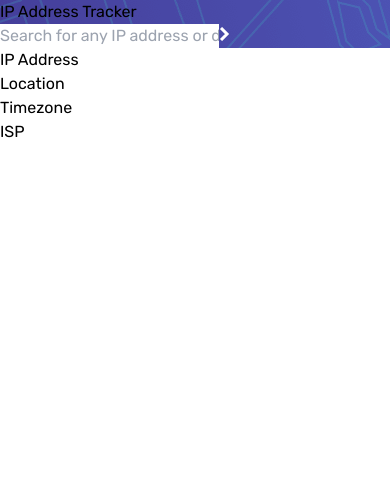
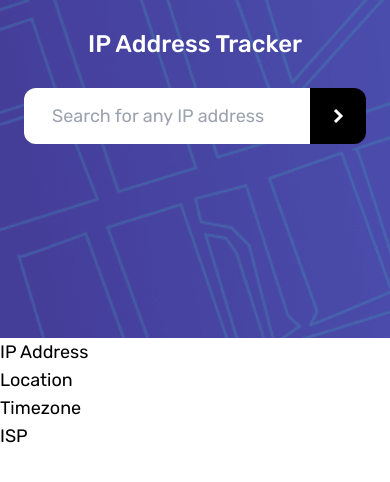
Before and after one commit to SakonBel/ip-address-tracker-FEM, a React (Create React App) app: page / in a window 390 px wide. Shown: the top 482 px of the page. Built offline with nearby package versions, Linux system fonts and the light colour scheme.

Commit message:
Design the mobile header

```diff
--- a/src/App.js
+++ b/src/App.js
@@ -3,9 +3,11 @@ import SearchBar from "./components/SearchBar";
 
 function App() {
   return (
-    <div className="App">
-      <header>
-        <h1>IP Address Tracker</h1>
+    <div className="App h-screen">
+      <header className="h-2/5 bg-cover text-center">
+        <h1 className="text-2xl font-medium text-white py-7">
+          IP Address Tracker
+        </h1>
         <SearchBar />
       </header>
       <Info />
--- a/src/components/SearchBar.js
+++ b/src/components/SearchBar.js
@@ -1,16 +1,31 @@
-import React from "react";
+import React, { useEffect, useState } from "react";
 import arrow from "../images/icon-arrow.svg";
 
 const SearchBar = () => {
+  const [size, setSize] = useState(window.innerWidth);
+
+  const handleResize = () => {
+    setSize(window.innerWidth);
+  };
+
+  useEffect(() => {
+    window.addEventListener("resize", handleResize);
+  }, []);
+
   return (
-    <div className="search-box">
-      <form>
+    <div className="search-box mx-6">
+      <form className="flex justify-center items-center mx-auto max-w-lg">
         <input
+          className="h-14 w-full rounded-l-xl pl-7"
           type="text"
           name="search"
-          placeholder="Search for any IP address or domain"
+          placeholder={
+            size > 460
+              ? "Search for any IP address or domain"
+              : "Search for any IP address"
+          }
         />
-        <button>
+        <button className="bg-black h-14 w-16 px-2 flex items-center justify-center rounded-r-xl">
           <img src={arrow} alt="" />
         </button>
       </form>
--- a/src/index.css
+++ b/src/index.css
@@ -11,7 +11,7 @@
 }
 
 body {
-  @apply font-body;
+  @apply font-body text-lg;
 }
 
 header {
--- a/tailwind.config.js
+++ b/tailwind.config.js
@@ -2,10 +2,15 @@ module.exports = {
   purge: ["./src/**/*.{js,jsx,ts,tsx}", "./public/index.html"],
   darkMode: false, // or 'media' or 'class'
   theme: {
-    fontFamily: {
-      body: ["Rubik", "sans-serif"],
+    extend: {
+      fontFamily: {
+        body: ["Rubik", "sans-serif"],
+      },
+      colors: {
+        vd_gray: "hsl(0, 0%, 17%)",
+        d_gray: "hsl(0, 0%, 59%)",
+      },
     },
-    extend: {},
   },
   variants: {
     extend: {},
```
